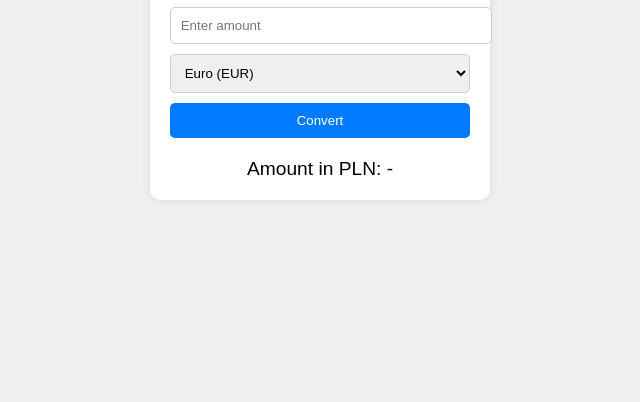
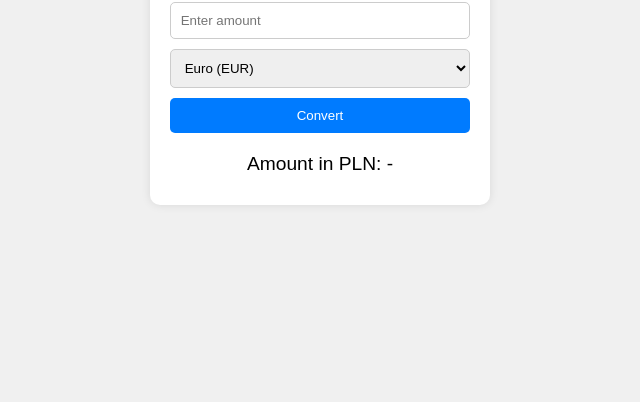
Before and after one commit to NikaVerona/project2.2, a plain HTML site: page index.html in a window 1280 px wide. Shown: the part 398-800 px from the top of the page, without its empty margins (320-960 px from the left). Drawn offline with Linux system fonts and the light colour scheme.

Commit message:
Update styles.css

```diff
--- a/styles.css
+++ b/styles.css
@@ -32,15 +32,14 @@ body {
   margin-bottom: 20px;
 }
 
-.converter input,
-.converter select,
-.converter button {
+.form-element {
   display: block;
   width: 100%;
   margin: 10px 0;
   padding: 10px;
   border: 1px solid #ccc;
   border-radius: 5px;
+  box-sizing: border-box;
 }
 
 .converter button {
@@ -58,3 +57,8 @@ body {
   margin-top: 20px;
   font-size: 1.2em;
 }
+
+.error-message {
+  color: red;
+  margin-top: 10px;
+}
```
